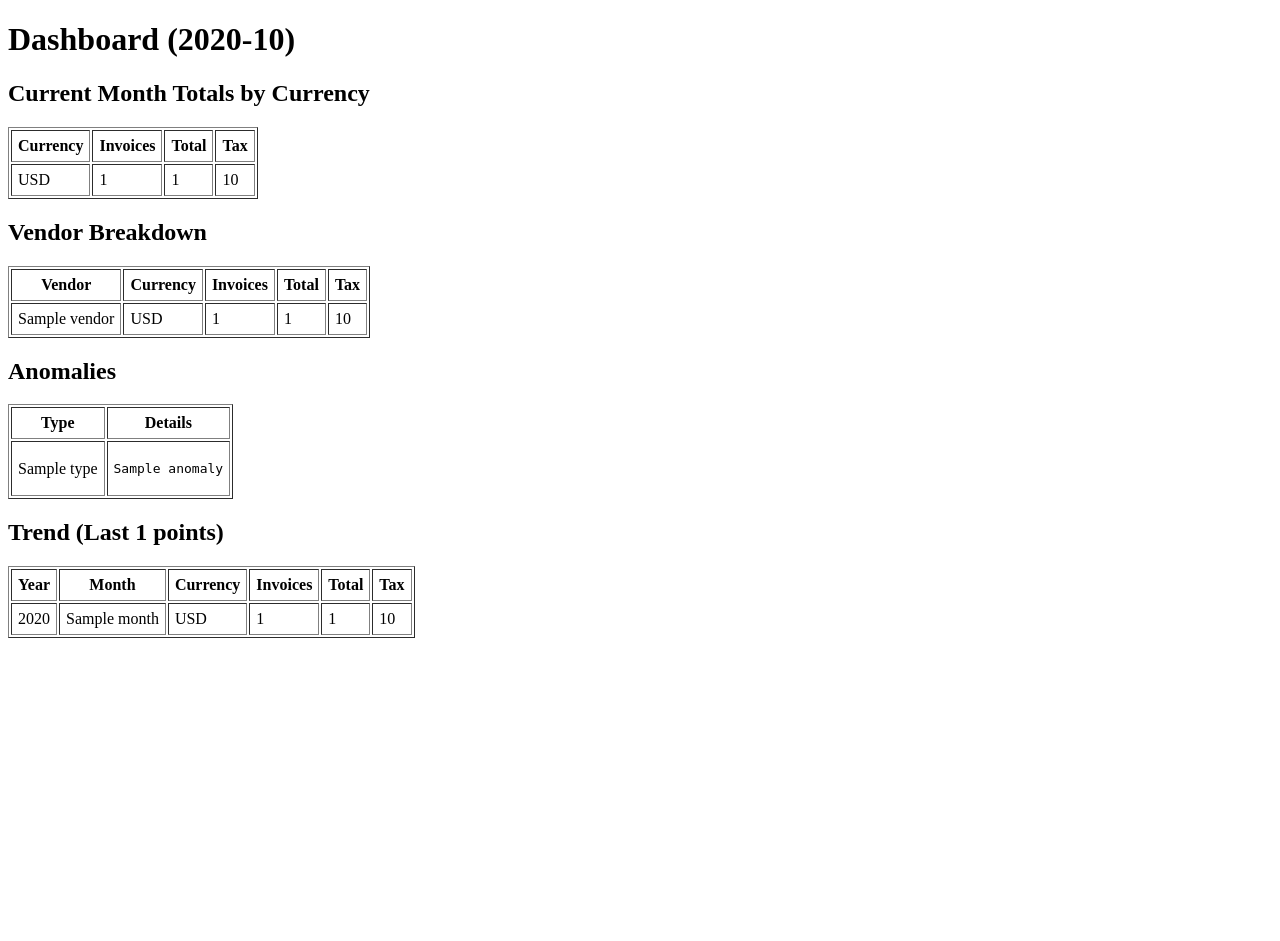
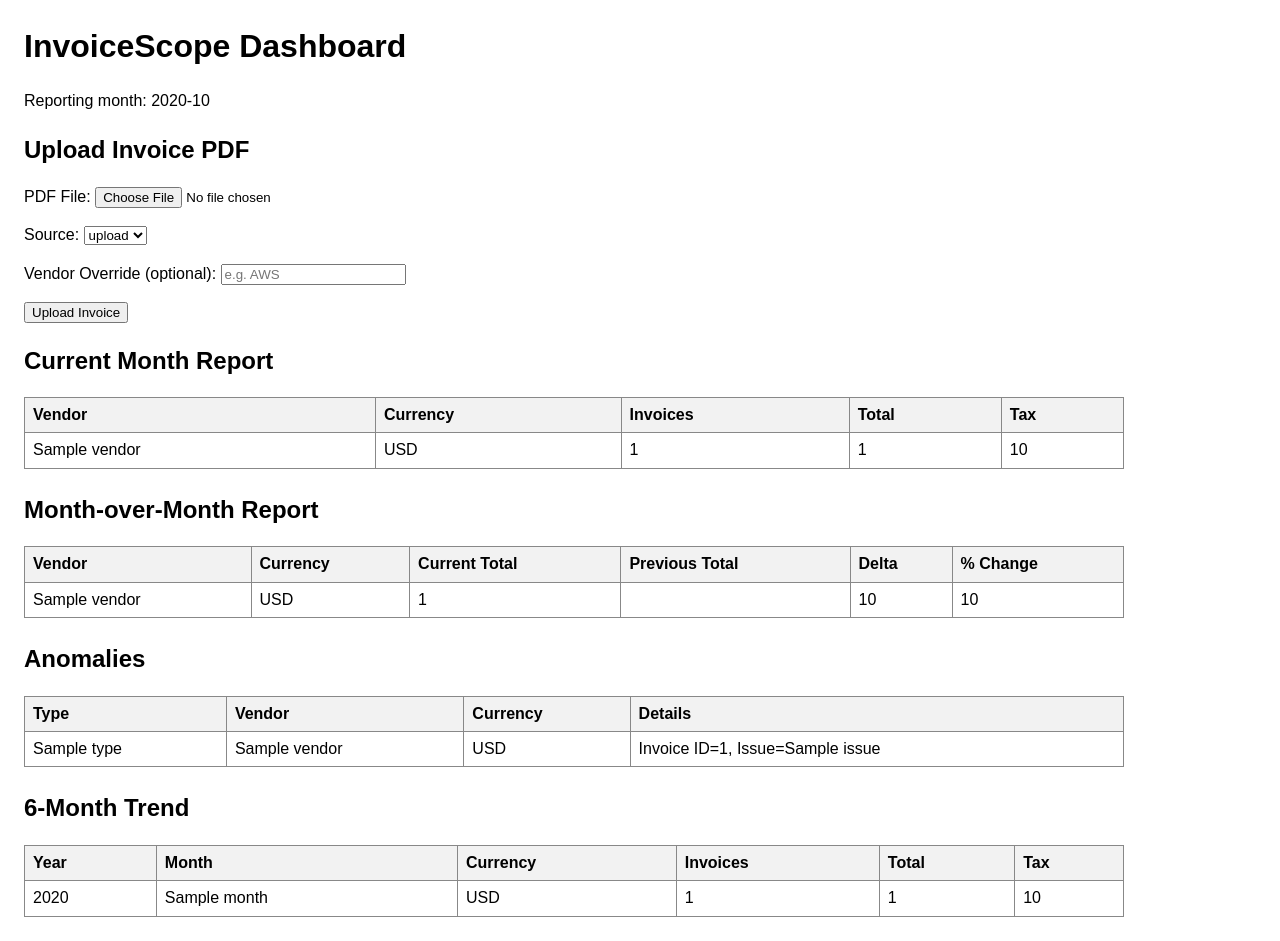
Before and after one commit to ayubmamat/invoice-scope, a FastAPI app: template apps/api/templates/dashboard.html in a window 1280 px wide. Before the commit the page ends 638 px from the top, so only its background shows below. Run offline with FastAPI, Linux system fonts and the light colour scheme; the template is opened without the code that fills it: most values are stand-ins (such as "Sample title", 1, 10 or a date in 2020).

Commit message:
Add Jinja dashboard homepage with upload form

```diff
--- a/apps/api/main.py
+++ b/apps/api/main.py
@@ -770,10 +770,10 @@ def _truncate_text(text: str | None, limit: int = 20000) -> str:
     return f"{value[:limit]}\n\n... [truncated {len(value) - limit} chars]"
 
 
-@app.get("/dashboard", response_class=HTMLResponse)
-def dashboard(request: Request, months: int = Query(default=6, ge=1, le=24), db: Session = Depends(get_db)) -> HTMLResponse:
+def render_dashboard(request: Request, months: int, db: Session) -> HTMLResponse:
     year, month = current_utc_year_month()
     monthly_report = build_monthly_report(year=year, month=month, db=db)
+    mom_report = get_monthly_mom_report(year=year, month=month, db=db)
     anomalies = get_anomalies_report(year=year, month=month, db=db)
     trend = get_trend_report(months=months, anchor_year=year, anchor_month=month, db=db)
 
@@ -788,10 +788,21 @@ def dashboard(request: Request, months: int = Query(default=6, ge=1, le=24), db:
             "year": year,
             "month": month,
             "monthly_report": monthly_report,
+            "mom_report": mom_report,
             "anomalies": anomalies.anomalies,
             "trend": trend.months,
         },
     )
+
+
+@app.get("/", response_class=HTMLResponse)
+def home(request: Request, months: int = Query(default=6, ge=1, le=24), db: Session = Depends(get_db)) -> HTMLResponse:
+    return render_dashboard(request=request, months=months, db=db)
+
+
+@app.get("/dashboard", response_class=HTMLResponse)
+def dashboard(request: Request, months: int = Query(default=6, ge=1, le=24), db: Session = Depends(get_db)) -> HTMLResponse:
+    return render_dashboard(request=request, months=months, db=db)
 
 
 @app.get("/ui/invoices", response_class=HTMLResponse)
--- /dev/null
+++ b/apps/api/static/dashboard.css
@@ -0,0 +1,28 @@
+body {
+  font-family: Arial, sans-serif;
+  margin: 24px;
+  line-height: 1.4;
+}
+
+table {
+  border-collapse: collapse;
+  margin-bottom: 24px;
+  width: 100%;
+  max-width: 1100px;
+}
+
+th,
+td {
+  border: 1px solid #888;
+  padding: 6px 8px;
+  text-align: left;
+  vertical-align: top;
+}
+
+th {
+  background: #f2f2f2;
+}
+
+form {
+  margin-bottom: 20px;
+}
--- a/apps/api/templates/dashboard.html
+++ b/apps/api/templates/dashboard.html
@@ -1,43 +1,106 @@
 <!doctype html>
 <html>
-  <head><meta charset="utf-8"><title>InvoiceScope Dashboard</title></head>
+  <head>
+    <meta charset="utf-8">
+    <title>InvoiceScope Dashboard</title>
+    <link rel="stylesheet" href="{{ url_for('static', path='dashboard.css') }}">
+  </head>
   <body>
-    <h1>Dashboard ({{ year }}-{{ '%02d'|format(month) }})</h1>
+    <h1>InvoiceScope Dashboard</h1>
+    <p>Reporting month: {{ year }}-{{ '%02d'|format(month) }}</p>
 
-    <h2>Current Month Totals by Currency</h2>
-    <table border="1" cellpadding="6">
-      <tr><th>Currency</th><th>Invoices</th><th>Total</th><th>Tax</th></tr>
-      {% for row in monthly_report.grand_totals %}
-      <tr><td>{{ row.currency or 'N/A' }}</td><td>{{ row.invoice_count }}</td><td>{{ row.total_amount_sum }}</td><td>{{ row.tax_amount_sum }}</td></tr>
+    <h2>Upload Invoice PDF</h2>
+    <form action="/invoices/upload" method="post" enctype="multipart/form-data">
+      <p>
+        <label for="file">PDF File:</label>
+        <input id="file" name="file" type="file" accept="application/pdf,.pdf" required>
+      </p>
+      <p>
+        <label for="source">Source:</label>
+        <select id="source" name="source">
+          <option value="upload" selected>upload</option>
+          <option value="email">email</option>
+        </select>
+      </p>
+      <p>
+        <label for="vendor">Vendor Override (optional):</label>
+        <input id="vendor" name="vendor" type="text" placeholder="e.g. AWS">
+      </p>
+      <p>
+        <button type="submit">Upload Invoice</button>
+      </p>
+    </form>
+
+    <h2>Current Month Report</h2>
+    <table>
+      <tr><th>Vendor</th><th>Currency</th><th>Invoices</th><th>Total</th><th>Tax</th></tr>
+      {% for row in monthly_report.groups %}
+      <tr>
+        <td>{{ row.vendor }}</td>
+        <td>{{ row.currency or 'N/A' }}</td>
+        <td>{{ row.invoice_count }}</td>
+        <td>{{ row.total_amount_sum }}</td>
+        <td>{{ row.tax_amount_sum }}</td>
+      </tr>
+      {% else %}
+      <tr><td colspan="5">No invoice data for this month.</td></tr>
       {% endfor %}
     </table>
 
-    <h2>Vendor Breakdown</h2>
-    <table border="1" cellpadding="6">
-      <tr><th>Vendor</th><th>Currency</th><th>Invoices</th><th>Total</th><th>Tax</th></tr>
-      {% for row in monthly_report.groups %}
-      <tr><td>{{ row.vendor }}</td><td>{{ row.currency or 'N/A' }}</td><td>{{ row.invoice_count }}</td><td>{{ row.total_amount_sum }}</td><td>{{ row.tax_amount_sum }}</td></tr>
+    <h2>Month-over-Month Report</h2>
+    <table>
+      <tr><th>Vendor</th><th>Currency</th><th>Current Total</th><th>Previous Total</th><th>Delta</th><th>% Change</th></tr>
+      {% for row in mom_report.groups %}
+      <tr>
+        <td>{{ row.vendor }}</td>
+        <td>{{ row.currency or 'N/A' }}</td>
+        <td>{{ row.total_amount_sum }}</td>
+        <td>{{ row.prev_total_amount_sum if row.prev_total_amount_sum is not none else 'N/A' }}</td>
+        <td>{{ row.delta_total_amount }}</td>
+        <td>{{ row.pct_total_amount_change if row.pct_total_amount_change is not none else 'N/A' }}</td>
+      </tr>
+      {% else %}
+      <tr><td colspan="6">No month-over-month data available.</td></tr>
       {% endfor %}
     </table>
 
     <h2>Anomalies</h2>
-    <table border="1" cellpadding="6">
-      <tr><th>Type</th><th>Details</th></tr>
+    <table>
+      <tr><th>Type</th><th>Vendor</th><th>Currency</th><th>Details</th></tr>
       {% for anomaly in anomalies %}
       <tr>
         <td>{{ anomaly.type }}</td>
-        <td><pre>{{ anomaly }}</pre></td>
+        <td>{{ anomaly.vendor if anomaly.vendor is defined else 'N/A' }}</td>
+        <td>{{ anomaly.currency if anomaly.currency is defined and anomaly.currency is not none else 'N/A' }}</td>
+        <td>
+          {% if anomaly.type == 'spend_spike' %}
+            Current={{ anomaly.current_total }}, Previous={{ anomaly.previous_total }}, Delta={{ anomaly.delta }}, Pct={{ anomaly.pct_change }}
+          {% elif anomaly.type == 'new_vendor' %}
+            Current={{ anomaly.current_total }}
+          {% else %}
+            Invoice ID={{ anomaly.invoice_id }}, Issue={{ anomaly.issue }}
+          {% endif %}
+        </td>
       </tr>
       {% else %}
-      <tr><td colspan="2">No anomalies</td></tr>
+      <tr><td colspan="4">No anomalies detected.</td></tr>
       {% endfor %}
     </table>
 
-    <h2>Trend (Last {{ trend|length }} points)</h2>
-    <table border="1" cellpadding="6">
+    <h2>6-Month Trend</h2>
+    <table>
       <tr><th>Year</th><th>Month</th><th>Currency</th><th>Invoices</th><th>Total</th><th>Tax</th></tr>
       {% for point in trend %}
-      <tr><td>{{ point.year }}</td><td>{{ point.month }}</td><td>{{ point.currency or 'N/A' }}</td><td>{{ point.invoice_count }}</td><td>{{ point.total_amount_sum }}</td><td>{{ point.tax_amount_sum }}</td></tr>
+      <tr>
+        <td>{{ point.year }}</td>
+        <td>{{ point.month }}</td>
+        <td>{{ point.currency or 'N/A' }}</td>
+        <td>{{ point.invoice_count }}</td>
+        <td>{{ point.total_amount_sum }}</td>
+        <td>{{ point.tax_amount_sum }}</td>
+      </tr>
+      {% else %}
+      <tr><td colspan="6">No trend data available.</td></tr>
       {% endfor %}
     </table>
   </body>
```
Also changed, not shown: apps/api/tests/test_invoices.py (+23 -0 lines).
